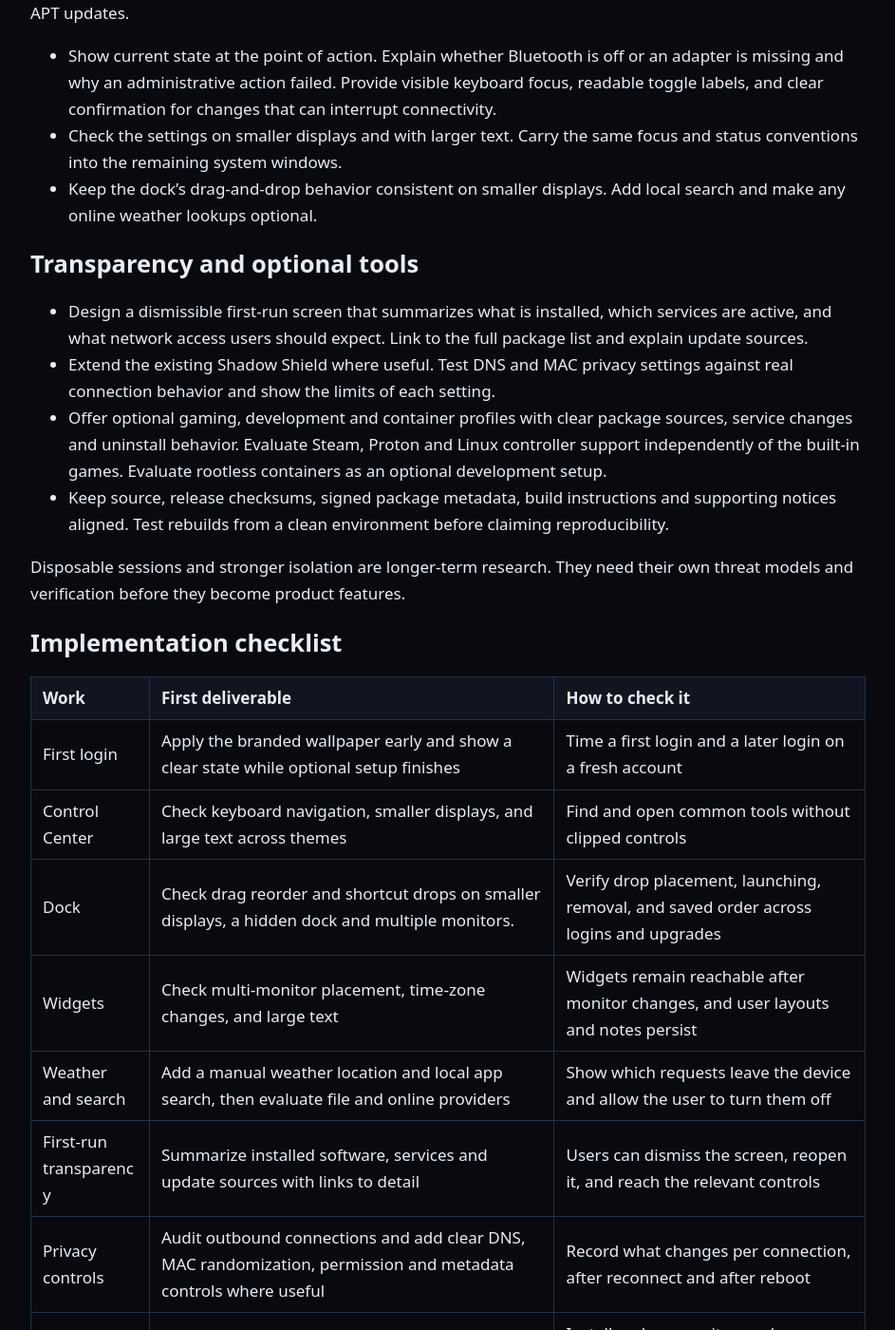
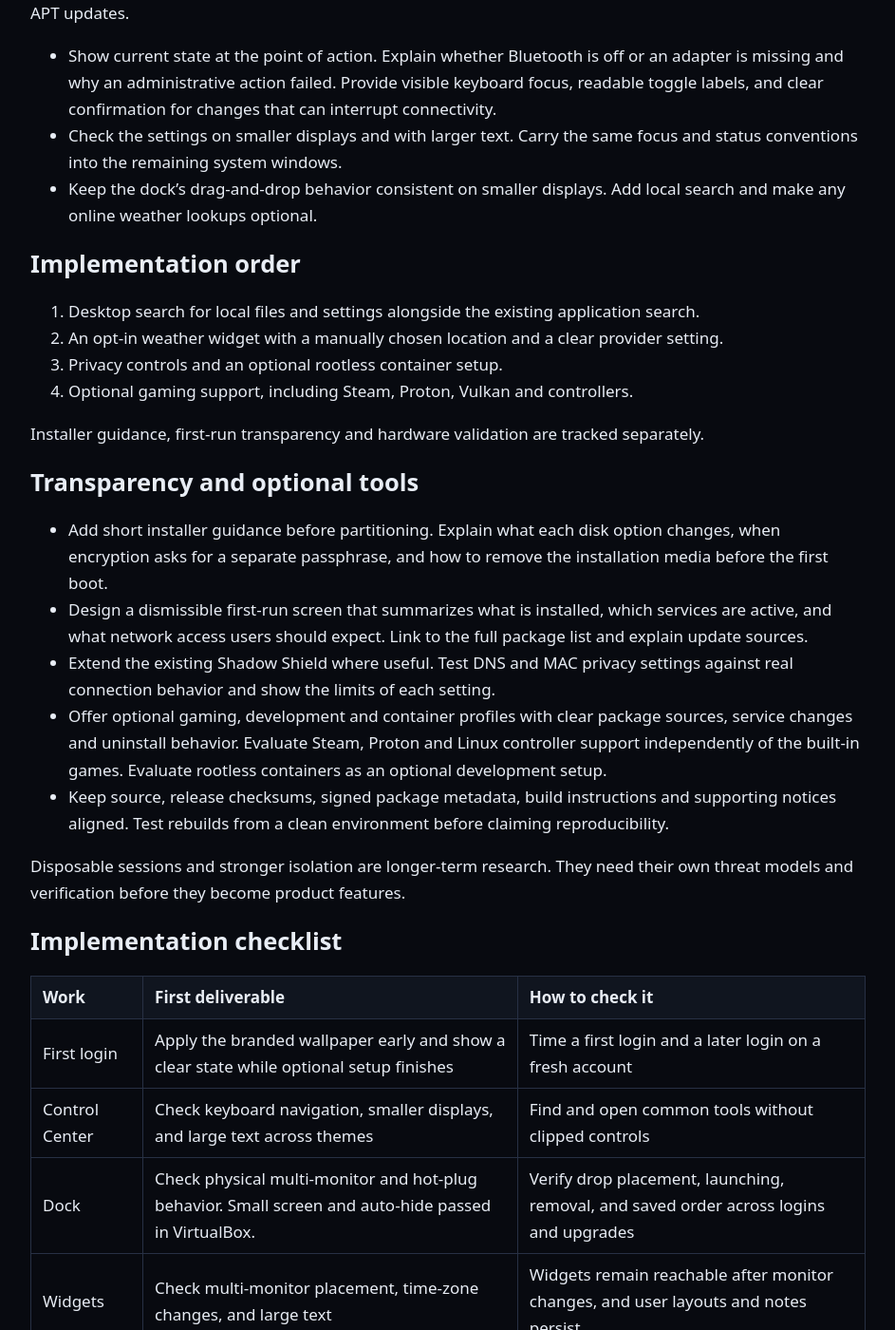
Before and after one commit to AstraShadowsss/ShadowRealm-OS, a Jekyll site: the page built from docs/roadmap.md, in a window 1280 px wide and 1400 px high, scrolled down 650 px. Shown: the whole window at 95% size, without its empty margins (168-1111 px from the left). Built offline with Jekyll 4.4.1, drawn with Linux system fonts in a browser that asks for light colours; our own code applies the rules of GitHub Pages for plain Markdown files; some of the changed text lies outside the part shown.

Commit message:
Record dock display checks and prioritize desktop work

```diff
--- a/docs/roadmap.md
+++ b/docs/roadmap.md
@@ -15,8 +15,18 @@ Desktop 0.2.12 includes searchable settings, the updated Professional theme, mov
 - Check the settings on smaller displays and with larger text. Carry the same focus and status conventions into the remaining system windows.
 - Keep the dock's drag-and-drop behavior consistent on smaller displays. Add local search and make any online weather lookups optional.
 
+## Implementation order
+
+1. Desktop search for local files and settings alongside the existing application search.
+2. An opt-in weather widget with a manually chosen location and a clear provider setting.
+3. Privacy controls and an optional rootless container setup.
+4. Optional gaming support, including Steam, Proton, Vulkan and controllers.
+
+Installer guidance, first-run transparency and hardware validation are tracked separately.
+
 ## Transparency and optional tools
 
+- Add short installer guidance before partitioning. Explain what each disk option changes, when encryption asks for a separate passphrase, and how to remove the installation media before the first boot.
 - Design a dismissible first-run screen that summarizes what is installed, which services are active, and what network access users should expect. Link to the full package list and explain update sources.
 - Extend the existing Shadow Shield where useful. Test DNS and MAC privacy settings against real connection behavior and show the limits of each setting.
 - Offer optional gaming, development and container profiles with clear package sources, service changes and uninstall behavior. Evaluate Steam, Proton and Linux controller support independently of the built-in games. Evaluate rootless containers as an optional development setup.
@@ -30,9 +40,11 @@ Disposable sessions and stronger isolation are longer-term research. They need t
 | --- | --- | --- |
 | First login | Apply the branded wallpaper early and show a clear state while optional setup finishes | Time a first login and a later login on a fresh account |
 | Control Center | Check keyboard navigation, smaller displays, and large text across themes | Find and open common tools without clipped controls |
-| Dock | Check drag reorder and shortcut drops on smaller displays, a hidden dock and multiple monitors. | Verify drop placement, launching, removal, and saved order across logins and upgrades |
+| Dock | Check physical multi-monitor and hot-plug behavior. Small screen and auto-hide passed in VirtualBox. | Verify drop placement, launching, removal, and saved order across logins and upgrades |
 | Widgets | Check multi-monitor placement, time-zone changes, and large text | Widgets remain reachable after monitor changes, and user layouts and notes persist |
-| Weather and search | Add a manual weather location and local app search, then evaluate file and online providers | Show which requests leave the device and allow the user to turn them off |
+| Local search | Find files and settings from the desktop using explicitly chosen folders | Test file names, settings, exclusions, canceling and keyboard navigation with networking disabled |
+| Weather | Add an opt-in widget with manual location and a visible provider | Confirm requests stop when disabled and handle offline and unknown-location states clearly |
+| Installer guidance | Explain disk choices, encryption and first boot inside the installer | Test the explanation in fresh encrypted and unencrypted installs and confirm it appears before disk changes |
 | First-run transparency | Summarize installed software, services and update sources with links to detail | Users can dismiss the screen, reopen it, and reach the relevant controls |
 | Privacy controls | Audit outbound connections and add clear DNS, MAC randomization, permission and metadata controls where useful | Record what changes per connection, after reconnect and after reboot |
 | Software profiles | Start with one optional profile and show packages, source, disk space and services | Install and remove it on a clean system while preserving personal data |
```
Also changed, not shown: docs/validation.md (+4 -0 lines).
